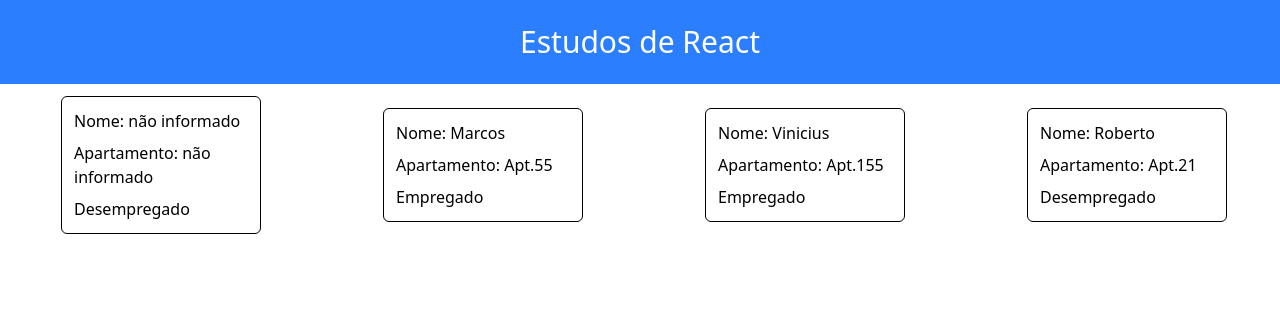
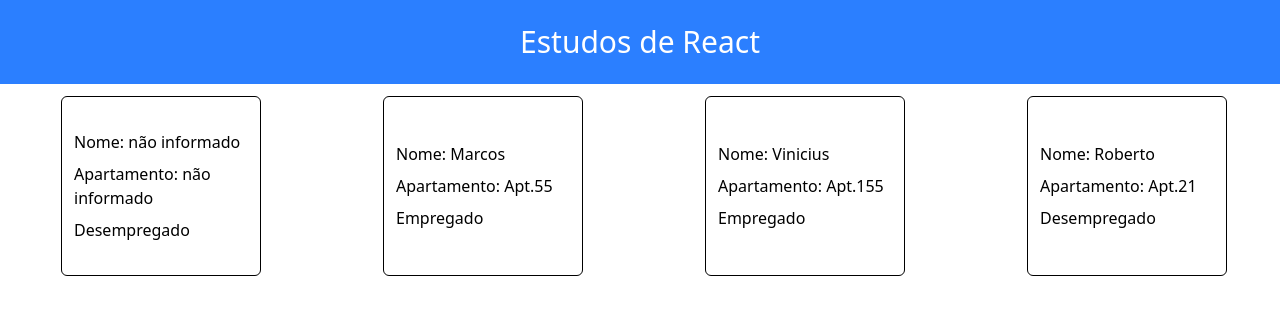
Before and after one commit to Marcos-Valee/DevOpsReact, a React (Vite) app: page / in a window 1280 px wide. Shown: the top 314 px of the page. Built offline with nearby package versions, Linux system fonts and the light colour scheme.

Commit message:
Deixando os cards proporcionais

```diff
--- a/src/index.css
+++ b/src/index.css
@@ -9,5 +9,5 @@ header{
 }
 
 .card{
-    @apply flex flex-col rounded-md border w-50 gap-2 p-3 mt-3 ml-2
+    @apply flex flex-col justify-center rounded-md border w-50 gap-2 p-3 mt-3 ml-2 min-h-[180px]
 }
```
